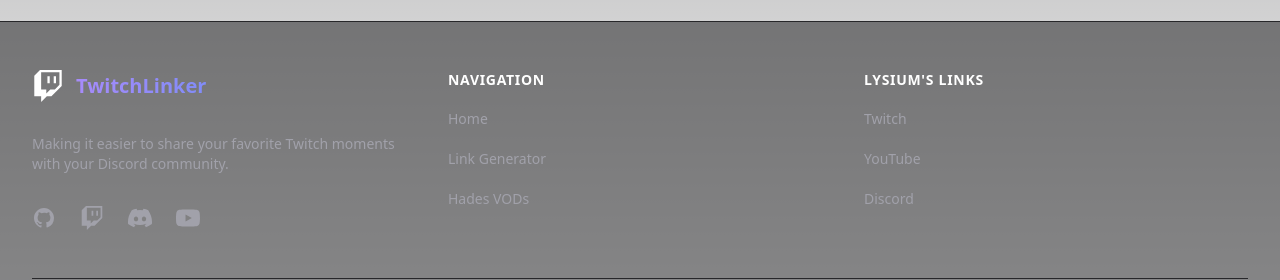
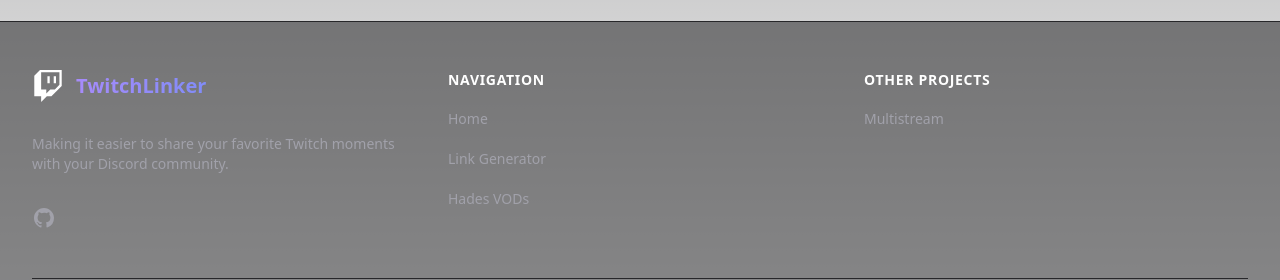
Before and after one commit to BrandonDonnellDesign/timestamp-discord-links, a Next.js app: page / in a window 1280 px wide. Shown: the part 1576-1856 px from the top of the page. Built offline with nearby package versions, Linux system fonts and the light colour scheme; no server answers.

Commit message:
Cleaned up footer

```diff
--- a/app/components/Footer.js
+++ b/app/components/Footer.js
@@ -22,33 +22,33 @@ const Footer = () => {
           </svg>
         ),
       },
-      {
-        name: 'Twitch',
-        href: 'https://www.twitch.tv/lysium',
-        icon: (props) => (
-          <svg fill="currentColor" viewBox="0 0 24 24" {...props}>
-            <path d="M11.571 4.714h1.715v5.143H11.57zm4.715 0H18v5.143h-1.714zM6 0L1.714 4.286v15.428h5.143V24l4.286-4.286h3.428L22.286 12V0zm14.571 11.143l-3.428 3.428h-3.429l-3 3v-3H6.857V1.714h13.714Z" />
-          </svg>
-        ),
-      },
-      {
-        name: 'Discord',
-        href: 'https://discord.gg/Lysium',
-        icon: (props) => (
-          <svg fill="currentColor" viewBox="0 0 24 24" {...props}>
-            <path d="M20.317 4.37a19.791 19.791 0 0 0-4.885-1.515.074.074 0 0 0-.079.037c-.21.375-.444.864-.608 1.25a18.27 18.27 0 0 0-5.487 0 12.64 12.64 0 0 0-.617-1.25.077.077 0 0 0-.079-.037A19.736 19.736 0 0 0 3.677 4.37a.07.07 0 0 0-.032.027C.533 9.046-.32 13.58.099 18.057a.082.082 0 0 0 .031.057 19.9 19.9 0 0 0 5.993 3.03.078.078 0 0 0 .084-.028 14.09 14.09 0 0 0 1.226-1.994.076.076 0 0 0-.041-.106 13.107 13.107 0 0 1-1.872-.892.077.077 0 0 1-.008-.128 10.2 10.2 0 0 0 .372-.292.074.074 0 0 1 .077-.01c3.928 1.793 8.18 1.793 12.062 0a.074.074 0 0 1 .078.01c.12.098.246.198.373.292a.077.077 0 0 1-.006.127 12.299 12.299 0 0 1-1.873.892.077.077 0 0 0-.041.107c.36.698.772 1.362 1.225 1.993a.076.076 0 0 0 .084.028 19.839 19.839 0 0 0 6.002-3.03.077.077 0 0 0 .032-.054c.5-5.177-.838-9.674-3.549-13.66a.061.061 0 0 0-.031-.03zM8.02 15.33c-1.183 0-2.157-1.085-2.157-2.419 0-1.333.956-2.419 2.157-2.419 1.21 0 2.176 1.096 2.157 2.42 0 1.333-.956 2.418-2.157 2.418zm7.975 0c-1.183 0-2.157-1.085-2.157-2.419 0-1.333.955-2.419 2.157-2.419 1.21 0 2.176 1.096 2.157 2.42 0 1.333-.946 2.418-2.157 2.418z" />
-          </svg>
-        ),
-      },
-      {
-        name: 'YouTube',
-        href: 'https://www.youtube.com/lysium',
-        icon: (props) => (
-          <svg fill="currentColor" viewBox="0 0 24 24" {...props}>
-            <path d="M23.498 6.186a3.016 3.016 0 0 0-2.122-2.136C19.505 3.545 12 3.545 12 3.545s-7.505 0-9.377.505A3.017 3.017 0 0 0 .502 6.186C0 8.07 0 12 0 12s0 3.93.502 5.814a3.016 3.016 0 0 0 2.122 2.136c1.871.505 9.376.505 9.376.505s7.505 0 9.377-.505a3.015 3.015 0 0 0 2.122-2.136C24 15.93 24 12 24 12s0-3.93-.502-5.814zM9.545 15.568V8.432L15.818 12l-6.273 3.568z" />
-          </svg>
-        ),
-      },
+      // {
+      //   name: 'Twitch',
+      //   href: 'https://www.twitch.tv/lysium',
+      //   icon: (props) => (
+      //     <svg fill="currentColor" viewBox="0 0 24 24" {...props}>
+      //       <path d="M11.571 4.714h1.715v5.143H11.57zm4.715 0H18v5.143h-1.714zM6 0L1.714 4.286v15.428h5.143V24l4.286-4.286h3.428L22.286 12V0zm14.571 11.143l-3.428 3.428h-3.429l-3 3v-3H6.857V1.714h13.714Z" />
+      //     </svg>
+      //   ),
+      // },
+      // {
+      //   name: 'Discord',
+      //   href: 'https://discord.gg/Lysium',
+      //   icon: (props) => (
+      //     <svg fill="currentColor" viewBox="0 0 24 24" {...props}>
+      //       <path d="M20.317 4.37a19.791 19.791 0 0 0-4.885-1.515.074.074 0 0 0-.079.037c-.21.375-.444.864-.608 1.25a18.27 18.27 0 0 0-5.487 0 12.64 12.64 0 0 0-.617-1.25.077.077 0 0 0-.079-.037A19.736 19.736 0 0 0 3.677 4.37a.07.07 0 0 0-.032.027C.533 9.046-.32 13.58.099 18.057a.082.082 0 0 0 .031.057 19.9 19.9 0 0 0 5.993 3.03.078.078 0 0 0 .084-.028 14.09 14.09 0 0 0 1.226-1.994.076.076 0 0 0-.041-.106 13.107 13.107 0 0 1-1.872-.892.077.077 0 0 1-.008-.128 10.2 10.2 0 0 0 .372-.292.074.074 0 0 1 .077-.01c3.928 1.793 8.18 1.793 12.062 0a.074.074 0 0 1 .078.01c.12.098.246.198.373.292a.077.077 0 0 1-.006.127 12.299 12.299 0 0 1-1.873.892.077.077 0 0 0-.041.107c.36.698.772 1.362 1.225 1.993a.076.076 0 0 0 .084.028 19.839 19.839 0 0 0 6.002-3.03.077.077 0 0 0 .032-.054c.5-5.177-.838-9.674-3.549-13.66a.061.061 0 0 0-.031-.03zM8.02 15.33c-1.183 0-2.157-1.085-2.157-2.419 0-1.333.956-2.419 2.157-2.419 1.21 0 2.176 1.096 2.157 2.42 0 1.333-.956 2.418-2.157 2.418zm7.975 0c-1.183 0-2.157-1.085-2.157-2.419 0-1.333.955-2.419 2.157-2.419 1.21 0 2.176 1.096 2.157 2.42 0 1.333-.946 2.418-2.157 2.418z" />
+      //     </svg>
+      //   ),
+      // },
+      // {
+      //   name: 'YouTube',
+      //   href: 'https://www.youtube.com/lysium',
+      //   icon: (props) => (
+      //     <svg fill="currentColor" viewBox="0 0 24 24" {...props}>
+      //       <path d="M23.498 6.186a3.016 3.016 0 0 0-2.122-2.136C19.505 3.545 12 3.545 12 3.545s-7.505 0-9.377.505A3.017 3.017 0 0 0 .502 6.186C0 8.07 0 12 0 12s0 3.93.502 5.814a3.016 3.016 0 0 0 2.122 2.136c1.871.505 9.376.505 9.376.505s7.505 0 9.377-.505a3.015 3.015 0 0 0 2.122-2.136C24 15.93 24 12 24 12s0-3.93-.502-5.814zM9.545 15.568V8.432L15.818 12l-6.273 3.568z" />
+      //     </svg>
+      //   ),
+      // },
     ],
   };
 
@@ -109,20 +109,20 @@ const Footer = () => {
             </div>
             <div>
               <h3 className="text-sm font-semibold text-white tracking-wider uppercase">
-                {"Lysium's Links"}
+                {"Other Projects"}
               </h3>
               <ul className="mt-4 space-y-4">
                 <li>
                   <a
-                    href="https://www.twitch.tv/lysium"
+                    href="https://multi-streams.netlify.app/"
                     target="_blank"
                     rel="noopener noreferrer"
                     className="text-sm text-zinc-400 hover:text-violet-400 transition-colors"
                   >
-                    Twitch
+                    Multistream
                   </a>
                 </li>
-                <li>
+                {/* <li>
                   <a
                     href="https://www.youtube.com/lysium"
                     target="_blank"
@@ -141,7 +141,7 @@ const Footer = () => {
                   >
                     Discord
                   </a>
-                </li>
+                </li> */}
               </ul>
             </div>
           </div>
```
